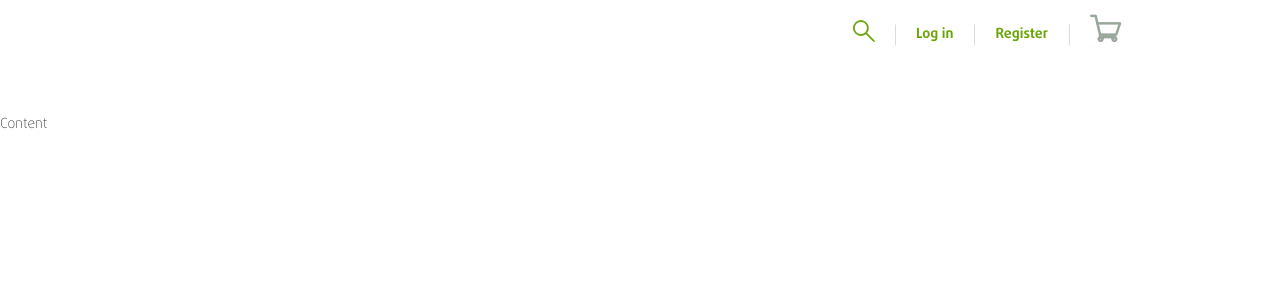
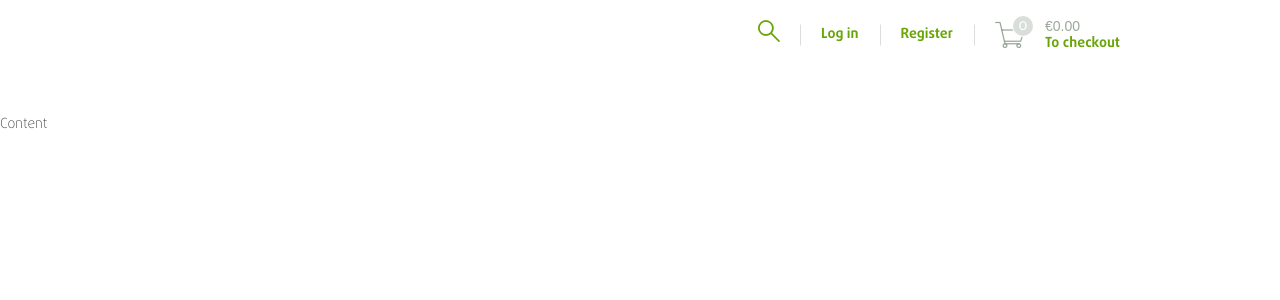
Before and after one commit to Artem-Pr/lottoland, a React (Create React App) app: page / in a window 1280 px wide. Shown: the top 300 px of the page. Built offline with nearby package versions, Linux system fonts and the light colour scheme.

Commit message:
style menu item 'wallet'

```diff
--- a/src/app/components/Header/Header.module.scss
+++ b/src/app/components/Header/Header.module.scss
@@ -60,6 +60,14 @@
   }
 }
 
-.cart:hover::before {
+.headerMenuItem:hover .cart::before {
   color: $HEADER_MENU_HOVER;
 }
+
+.walletWrapper {
+  margin-left: 20px;
+}
+
+.toCheckout {
+  line-height: 18px;
+}
--- a/src/app/components/Header/Header.tsx
+++ b/src/app/components/Header/Header.tsx
@@ -1,5 +1,6 @@
 import React from 'react';
 import {
+    Badge,
     Layout,
     Typography,
 } from 'antd';
@@ -21,7 +22,22 @@ export const Header = () => (
                     <li><Text className={cx(styles.fontIcon, styles.search, 'header-menu-item')} /></li>
                     <li><Text className="header-menu-item">Log in</Text></li>
                     <li><Text className="header-menu-item">Register</Text></li>
-                    <li><Text className={cx(styles.fontIcon, styles.cart, 'header-menu-item')} /></li>
+                    <li>
+                        <Text
+                            className={cx(
+                                styles.headerMenuItem,
+                                'd-flex align-items-center header-menu-item',
+                            )}
+                        >
+                            <Badge count={0} showZero>
+                                <div className={cx(styles.fontIcon, styles.cart)} />
+                            </Badge>
+                            <div className={cx(styles.walletWrapper, 'd-flex flex-column')}>
+                                <Text className="wallet">&euro;0.00</Text>
+                                <span className={styles.toCheckout}>To checkout</span>
+                            </div>
+                        </Text>
+                    </li>
                 </ul>
             </div>
         </div>
--- /dev/null
+++ b/src/styles/_badge.scss
@@ -0,0 +1,8 @@
+@import "vars";
+
+.ant-badge-count.ant-scroll-number {
+  background: $BORDER;
+  font-size: 16px;
+  padding: 0 5px;
+  transform: translate(40%, -20%);
+}
--- a/src/styles/_typography.scss
+++ b/src/styles/_typography.scss
@@ -12,4 +12,12 @@
       transition: color .125s ease;
     }
   }
+
+  &.wallet {
+    font-family: sans-serif;
+    font-weight: 500;
+    font-size: 14px;
+    color: $SECONDARY;
+    line-height: 18px;
+  }
 }
--- a/src/styles/index.scss
+++ b/src/styles/index.scss
@@ -1,5 +1,6 @@
 @import 'src/assets/fonts/stylesheet';
 @import 'vars';
+@import 'badge';
 @import 'shortClasses';
 @import 'typography';
 @import 'layout';
```
